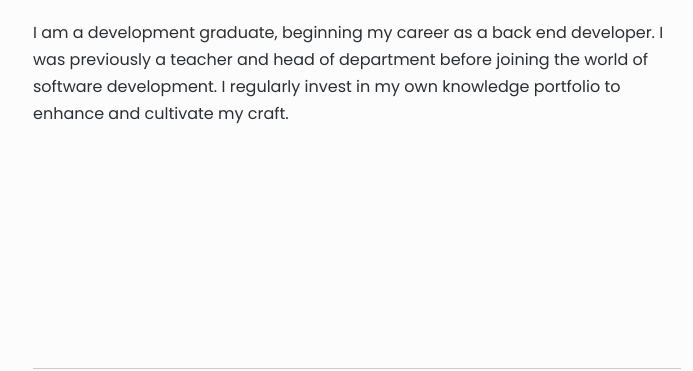
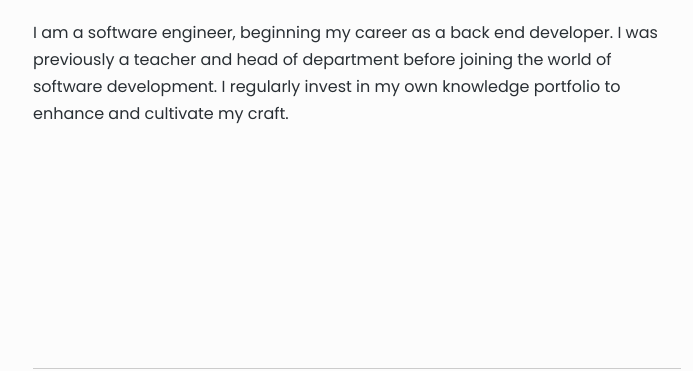
Before and after one commit to ciaranmckenna/ciaranmckenna.com, a Gatsby site: page /about in a window 1280 px wide. Shown: the part 312-683 px from the top of the page, without its empty margins (283-976 px from the left). Built offline with nearby package versions, Linux system fonts and the light colour scheme; Gatsby itself is replaced by a stand-in of ours.

Commit message:
Incl SE in about me

```diff
--- a/src/pages/about.js
+++ b/src/pages/about.js
@@ -7,7 +7,7 @@ const About = ({ location }) => (
     <SEO title="About me" />
     <h1>About me</h1>
     <p>
-      I am a development graduate, beginning my career as a back end developer. I was previously
+      I am a software engineer, beginning my career as a back end developer. I was previously
       a teacher and head of department before joining the world of software development.
       I regularly invest in my own knowledge portfolio to enhance and cultivate my craft.
     </p>
```
